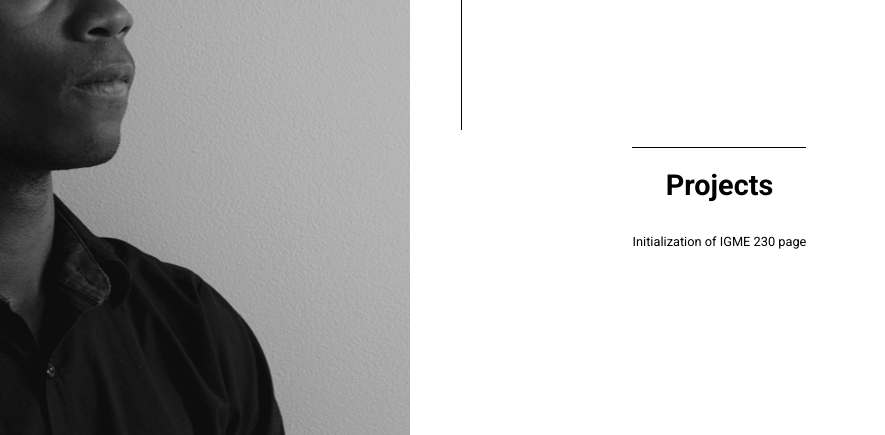
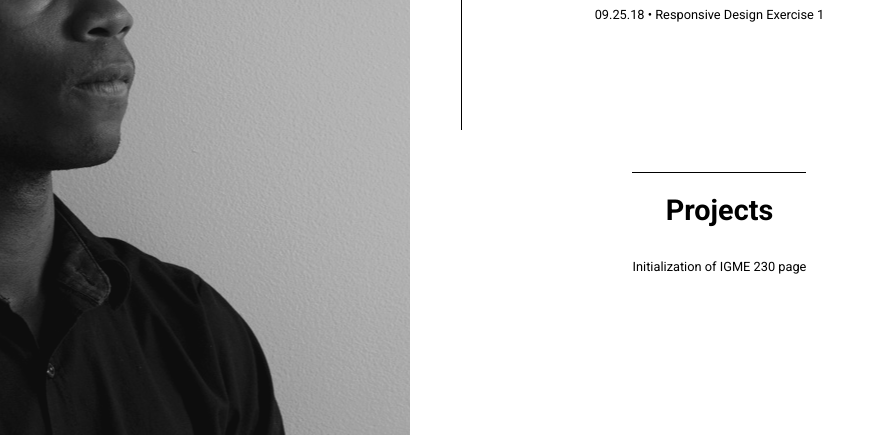
Before and after one commit to Grant97/igme230, a plain HTML site: page index.html in a window 1280 px wide. Shown: the part 365-800 px from the top of the page, without its empty margins (0-885 px from the left). Drawn offline with Linux system fonts and the light colour scheme.

Commit message:
Updating my index page to represent my added content for 09.25.18

```diff
--- a/index.html
+++ b/index.html
@@ -135,6 +135,10 @@
                 09.14.18 &bull; Advanced HTML & CSS
                 </a> </p>
 
+<p class="exercisetitle"><a href="https://grant97.github.io/igme230/week5a/sample" alt="An Exercise practicing Responsive Design">
+                    09.25.18 &bull; Responsive Design Exercise 1
+                    </a> </p>
+
 </section>
 
 <section id="exercises">
```
